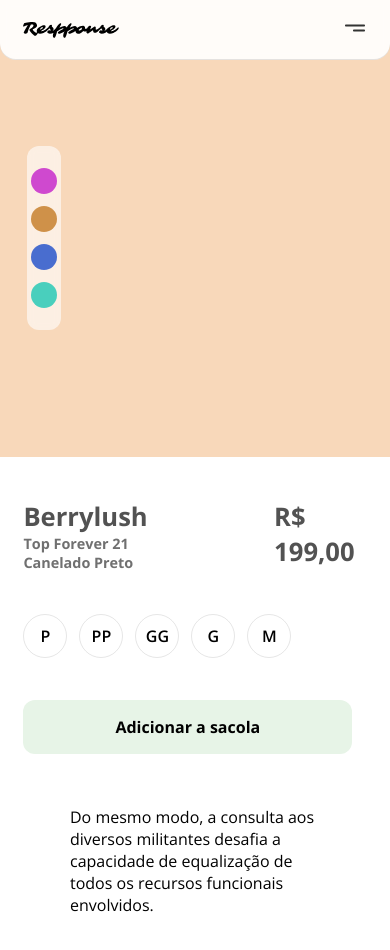
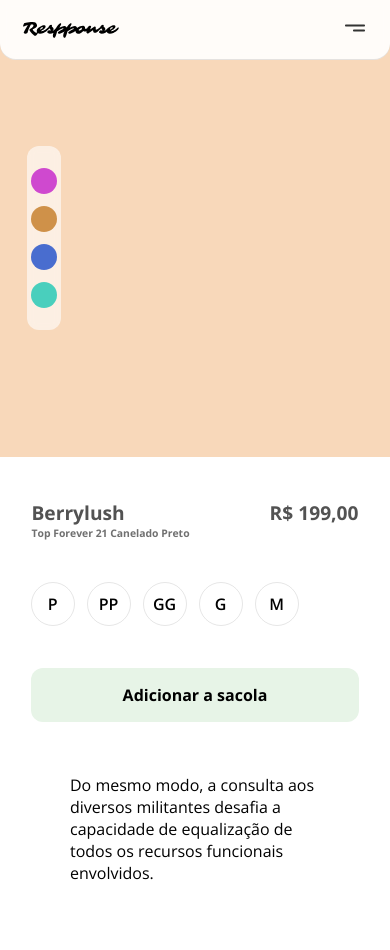
Before and after one commit to marlon307/project-respponse, a Next.js app: page /product/product.module in a window 390 px wide. Shown: the top 950 px of the page. After the commit the page ends 926 px from the top, so only its background shows below. Built offline with nearby package versions, Linux system fonts and the light colour scheme.

Commit message:
Pages product infos positions

```diff
--- a/pages/product/product.module.scss
+++ b/pages/product/product.module.scss
@@ -3,6 +3,16 @@
   width: 100%;
   height: 70ch;
   background: rgb(248, 216, 186);
+}
+
+.infos {
+  margin-top: -170px;
+  padding: 32px;
+  z-index: 9998;
+  background: var(--maincolor);
+  border-radius: 26px;
+  box-shadow: 0 0 30px var(--boxshdowncolo);
+  transition: 0.3s;
 }
 
 .infodesc {
@@ -41,6 +51,13 @@
 }
 
 @media (max-width: 750px) {
+
+  .infos {
+    margin-top: 0;
+    box-shadow: none;
+    padding: 0;
+  }
+
   .slide {
     height: 50ch;
   }
@@ -59,12 +76,12 @@
     span {
       color: #525252;
       font-weight: 700;
-      font-size: 1.6em;
+      font-size: 1.2em;
     }
 
     h2 {
       color: #707070;
-      font-size: 0.9em;
+      font-size: 0.65em;
     }
   }
 
```
